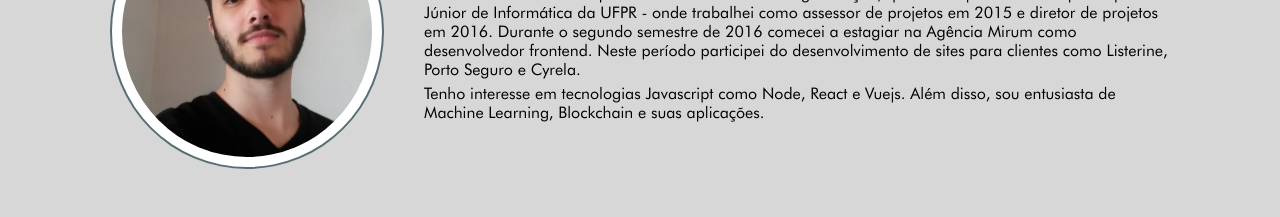
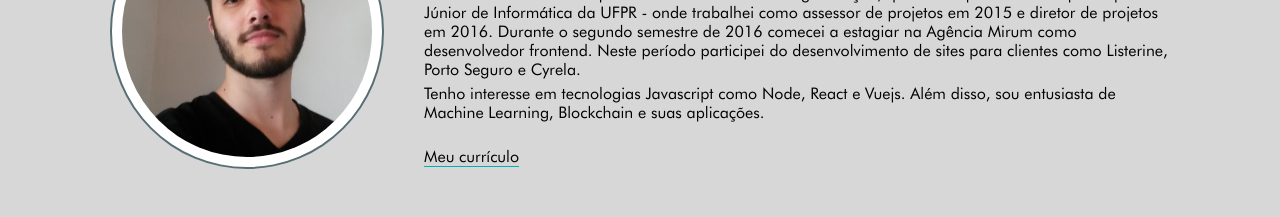
Before and after one commit to guilherme-dev/guilherme-dev.github.io, a website: page index.html in a window 1280 px wide. Shown: the part 1380-1597 px from the top of the page. Drawn offline with nearby package versions, Linux system fonts and the light colour scheme.

Commit message:
add link to resume

```diff
--- a/index.html
+++ b/index.html
@@ -104,6 +104,7 @@
 					<p>Sou Bacharel em Ciência da Computação pela Universidade Federal do Paraná, me graduei em 2017 e no momento trabalho como desenvolvedor web freelancer. Possuo experiência com tecnologias como PHP, Javascritp, HTML5, CSS3 / SASS.</p>
 					<p>Comecei minha carreira profissional ainda durante a graduação, quando fiz parte da Ecomp - Empresa Júnior de Informática da UFPR - onde trabalhei como assessor de projetos em 2015 e diretor de projetos em 2016. Durante o segundo semestre de 2016 comecei a estagiar na Agência Mirum como desenvolvedor frontend. Neste período participei do desenvolvimento de sites para clientes como Listerine, Porto Seguro e Cyrela. </p>
 					<p>Tenho interesse em tecnologias Javascript como Node, React e Vuejs. Além disso, sou entusiasta de Machine Learning, Blockchain e suas aplicações.</p>
+					<p><a href="/resume/GuilhermeSantos.pdf" target="_blank" class="link" rel="external">Meu currículo</a></p>
 				</div>
 			</div>
 		</div>
--- a/src/styles/partials/_home.scss
+++ b/src/styles/partials/_home.scss
@@ -143,6 +143,11 @@ body {
 		p {
 			margin: 5px auto 5px;
 		}
+		a {
+			display: inline-block;
+			margin-top: 20px;
+			border-bottom: 1px solid $link_hover;
+		}
 		@include breakpoint(dog) {
 			text-align: left;
 			margin: 0;
```
Also changed, not shown: dist/styles/main.css, 2 other files.
